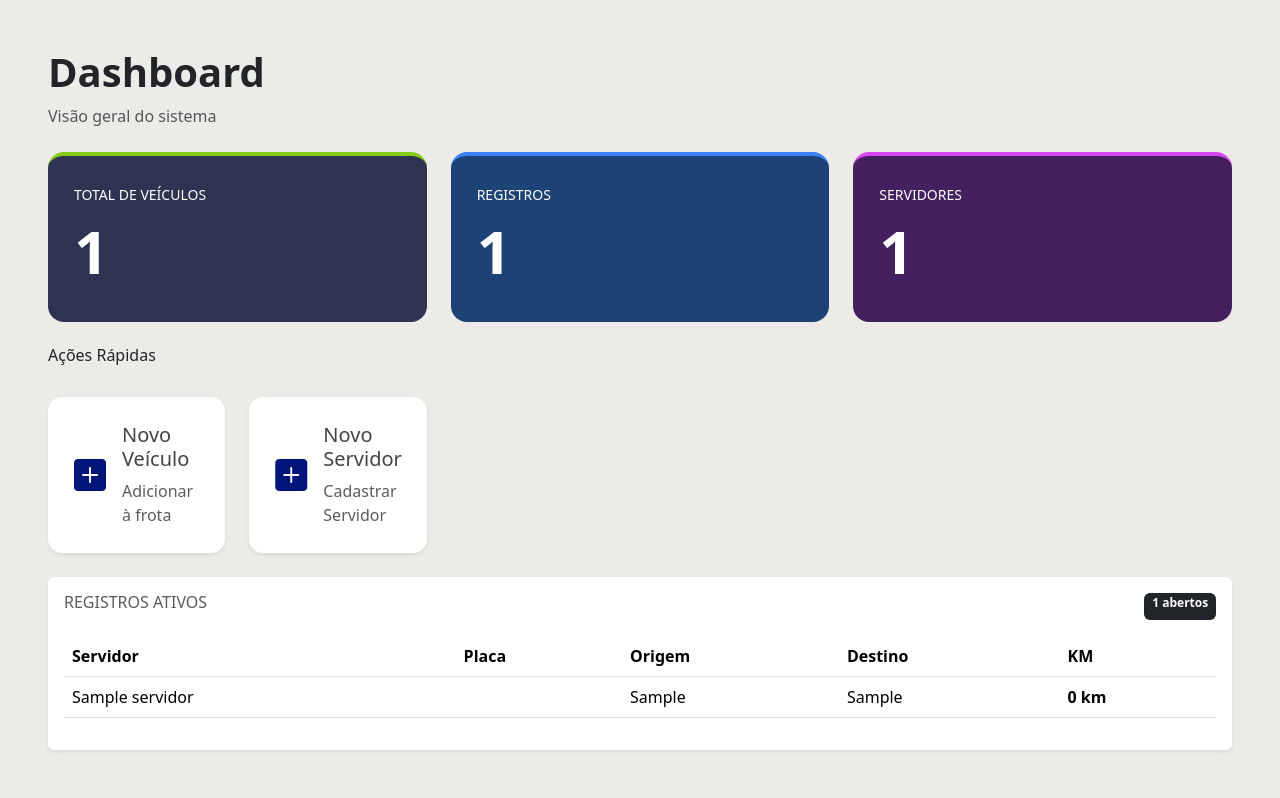
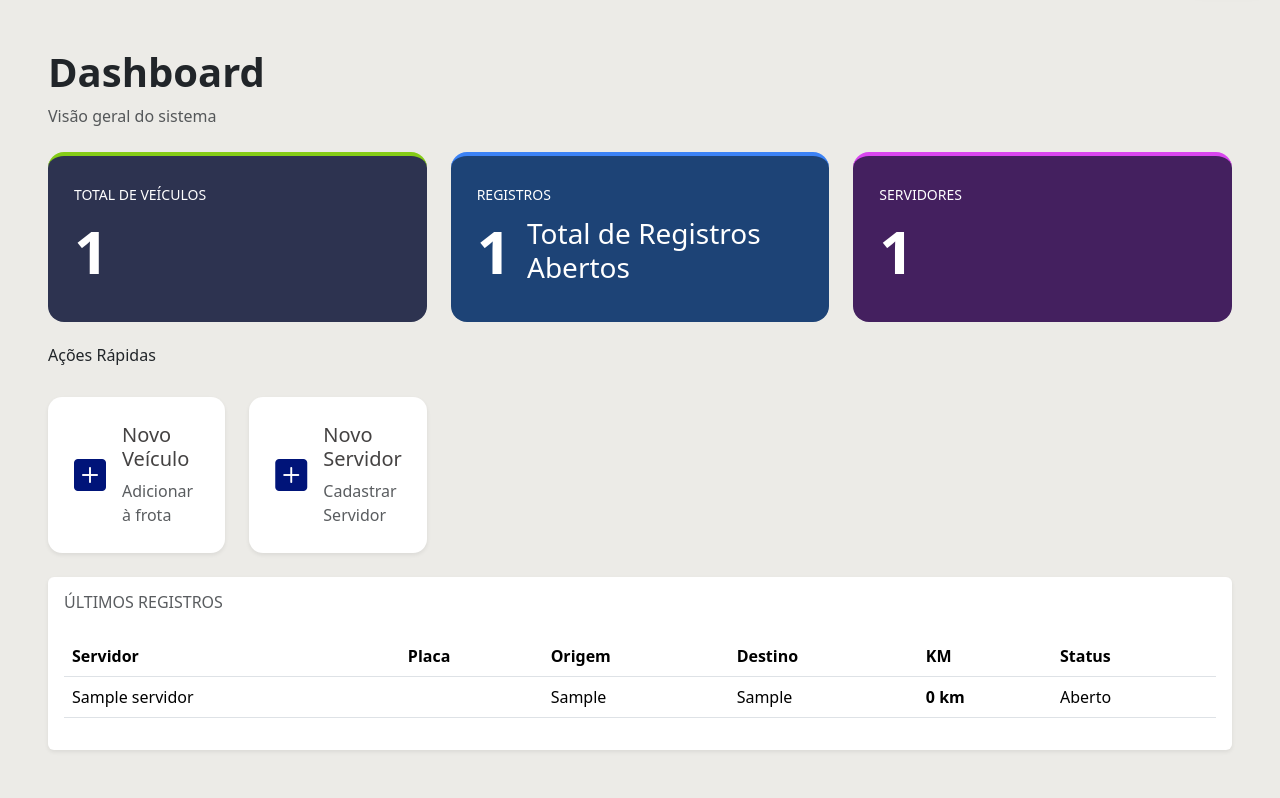
Before and after one commit to jardeloli/sev_digital, a Django app: template app/templates/dashboard.html in a window 1280 px wide. Shown: the part 74-872 px from the top of the page. Run offline with Django 5.2, Linux system fonts and the light colour scheme; tables that the repository leaves empty hold one stand-in row (values such as "Sample post"); the template is opened without the code that fills it: values that come from a table or form of the project are taken from there, most other values are stand-ins (such as "Sample title", 1, 10 or a date in 2020).

Commit message:
feature: melhoria de informações

```diff
--- a/app/templates/dashboard.html
+++ b/app/templates/dashboard.html
@@ -114,10 +114,15 @@ Dashboard
                         <small>
                             REGISTROS
                         </small>
+                        <div class="d-flex align-items-center gap-3">
+                             <div class="card-number">
+                                {{ total_registros }}
+                             </div>
+                              <h3 class="mb-0">
+                                    Total de Registros Abertos
+                              </h3>
+                        </div>
 
-                        <div class="card-number">
-                            {{ total_registros }}
-                        </div>
 
                     </div>
 
@@ -227,12 +232,8 @@ Dashboard
                 <div class="d-flex justify-content-between mb-3">
 
                     <h6 class="text-muted">
-                        REGISTROS ATIVOS
+                        ÚLTIMOS REGISTROS
                     </h6>
-
-                    <span class="badge bg-dark">
-                        {{ total_registros }} abertos
-                    </span>
 
                 </div>
 
@@ -248,6 +249,8 @@ Dashboard
                                 <th>Origem</th>
                                 <th>Destino</th>
                                 <th>KM</th>
+                                <th>Status</th>
+
                             </tr>
 
                         </thead>
@@ -276,6 +279,10 @@ Dashboard
 
                                 <td class="fw-bold">
                                     {{ registro.km_rodado }} km
+                                </td>
+
+                                <td>
+                                    {{ registro.get_status_display }}
                                 </td>
 
                             </tr>
```
